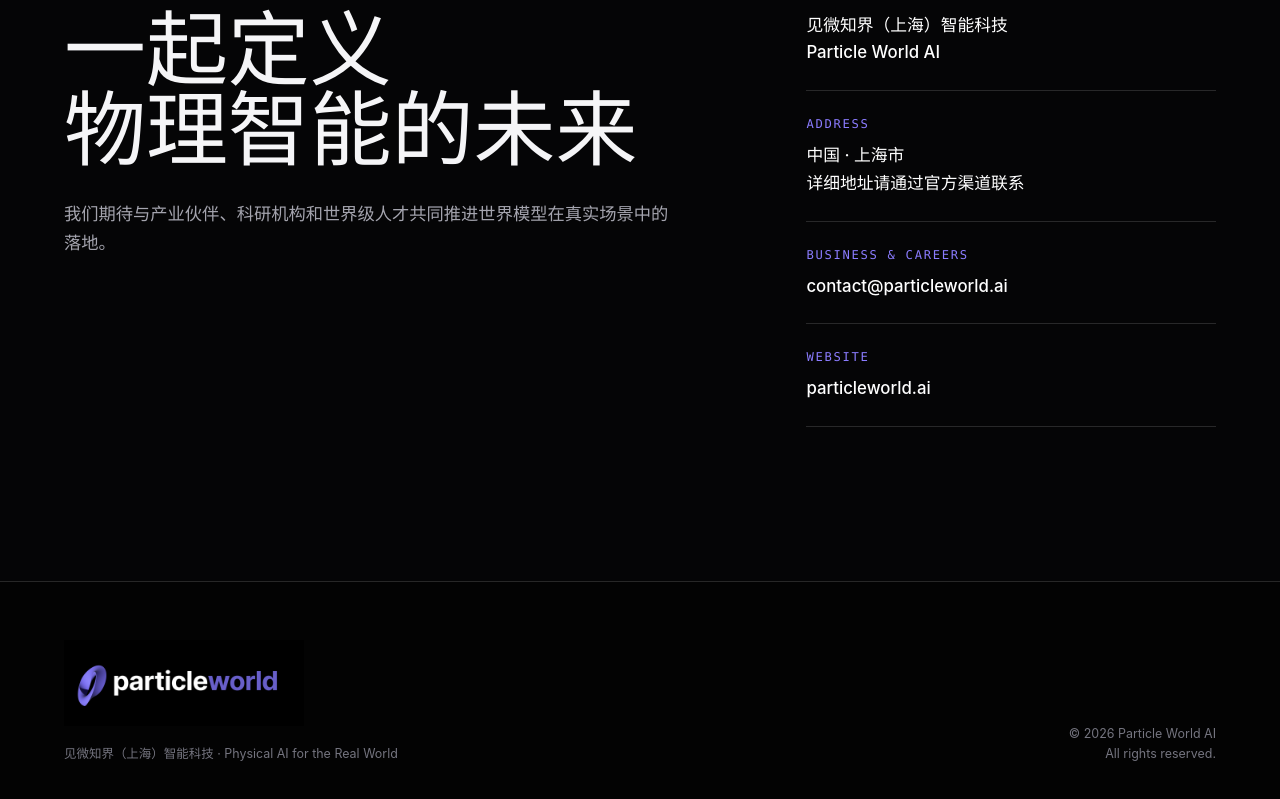
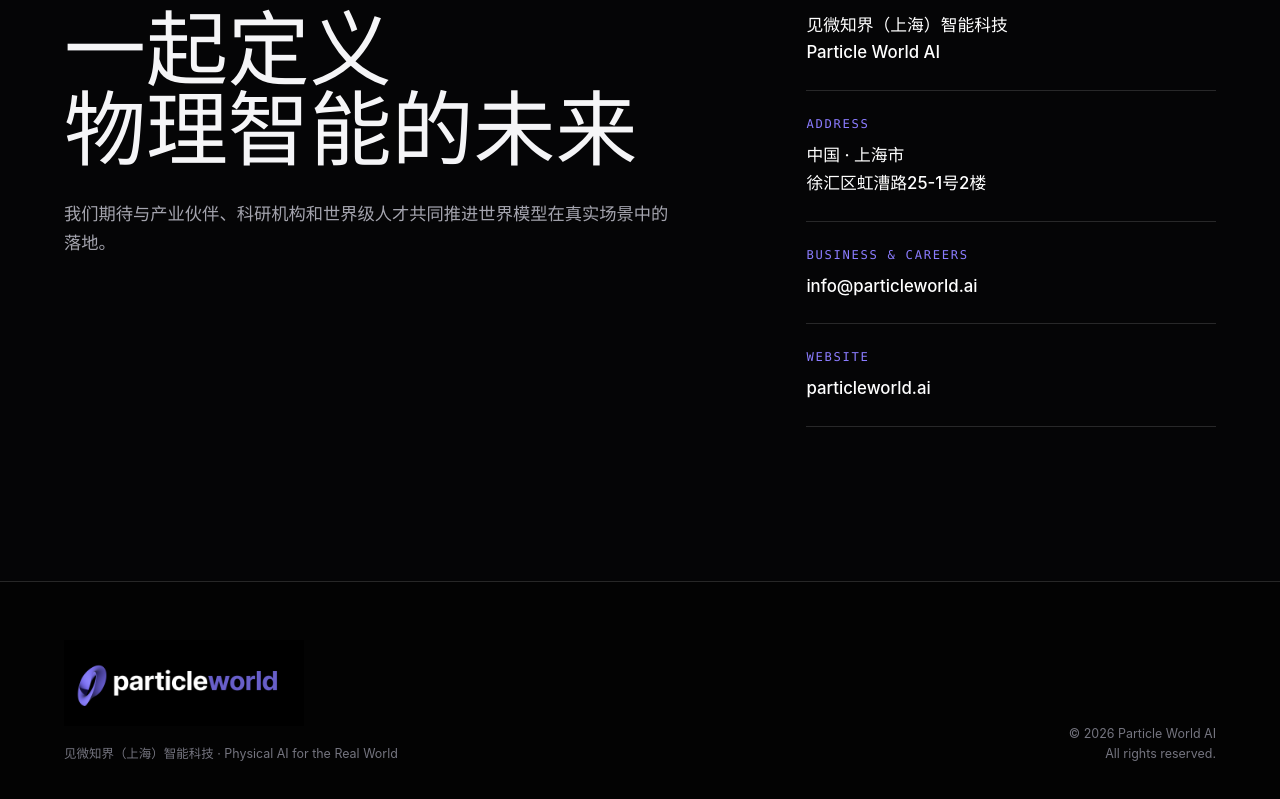
Before and after one commit to particle-world-ai/company-site, a plain HTML site: page index.html in a window 1280 px wide. Shown: the part 7645-8444 px from the top of the page. Drawn offline with Linux system fonts and the light colour scheme.

Commit message:
Update company contact details

```diff
--- a/index.html
+++ b/index.html
@@ -1383,8 +1383,8 @@
 
           <div class="contact-list reveal">
             <div class="contact-item"><div class="contact-label">Company</div><strong data-i18n="contactCompany">见微知界（上海）智能科技<br />Particle World AI</strong></div>
-            <div class="contact-item"><div class="contact-label">Address</div><strong data-i18n="contactAddress">中国 · 上海市<br />详细地址请通过官方渠道联系</strong></div>
-            <div class="contact-item"><div class="contact-label">Business & Careers</div><a href="mailto:contact@particleworld.ai">contact@particleworld.ai</a></div>
+            <div class="contact-item"><div class="contact-label">Address</div><strong data-i18n="contactAddress">中国 · 上海市<br />徐汇区虹漕路25-1号2楼</strong></div>
+            <div class="contact-item"><div class="contact-label">Business & Careers</div><a href="mailto:info@particleworld.ai">info@particleworld.ai</a></div>
             <div class="contact-item"><div class="contact-label">Website</div><a href="https://particleworld.ai/">particleworld.ai</a></div>
           </div>
         </div>
@@ -1479,7 +1479,7 @@
         contactTitle: `Define the Future of<br />Physical Intelligence Together`,
         contactLead: `We welcome collaboration with industry partners, research institutions, and world-class talent to deploy world models in real environments.`,
         contactCompany: `Particle World AI (Shanghai) Intelligent Technology Co., Ltd.<br />Particle World AI`,
-        contactAddress: `Shanghai, China<br />Please contact us through our official channel for the full address.`,
+        contactAddress: `Shanghai, China<br />contactAddress: 2F, No. 25-1 Hongcao Road, Xuhui District`,
         footerTagline: `Particle World AI · Physical AI for the Real World`
       };
 
```
